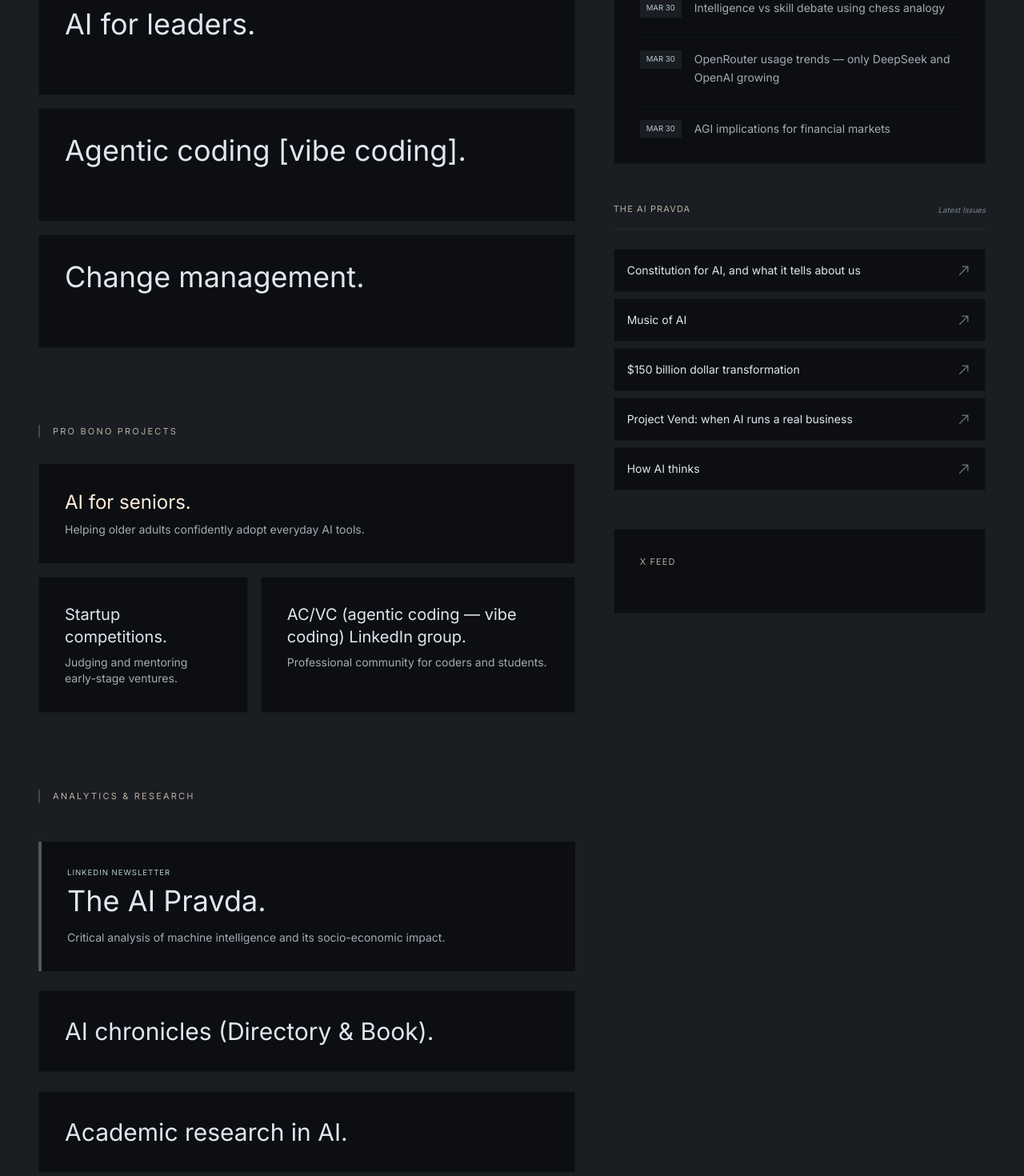
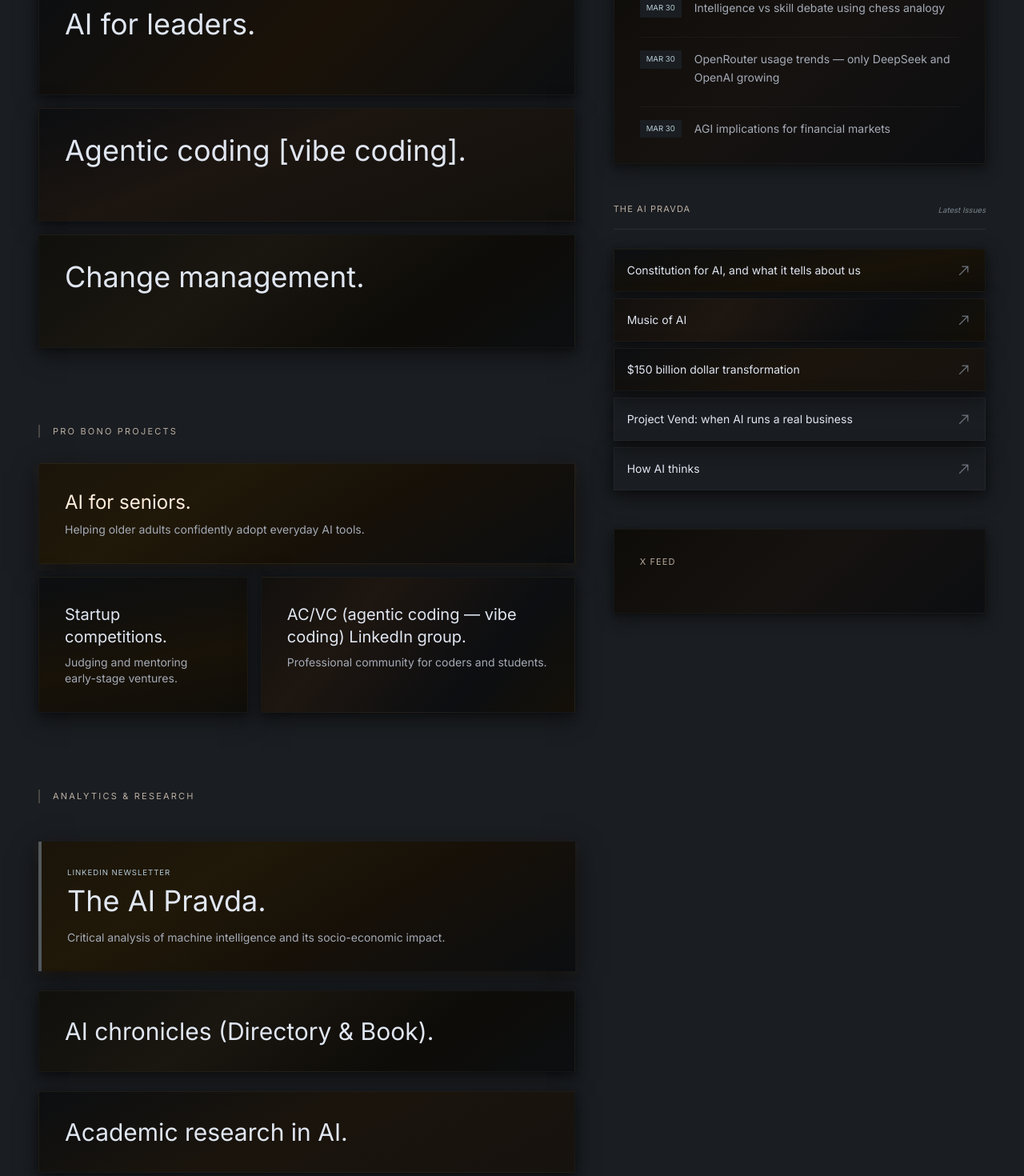
Before and after one commit to mikael-gorsky/mgorskynet, a React (Vite) app: page / in a window 1280 px wide. Shown: the part 200-1670 px from the top of the page at 80% size. Built offline with nearby package versions, Linux system fonts and the light colour scheme; no server answers.

Commit message:
Add depth to design: gradient cards and shadows
Cards use black-orange gradient variants (6 variations + featured +
widget styles). All rectangles get diffused shadows that intensify
on hover with warm orange tint.

Co-Authored-By: Claude Opus 4.6 (1M context) <noreply@anthropic.com>

```diff
--- a/src/index.css
+++ b/src/index.css
@@ -85,3 +85,45 @@
   font-variation-settings: 'FILL' 0, 'wght' 300, 'GRAD' 0, 'opsz' 24;
   font-size: 1.25rem;
 }
+
+/* Card gradient variants and shadows */
+.card {
+  box-shadow: 0 8px 24px rgba(0, 0, 0, 0.5), 0 2px 8px rgba(0, 0, 0, 0.3);
+  transition: box-shadow 0.3s ease, transform 0.3s ease;
+}
+.card:hover {
+  box-shadow: 0 12px 32px rgba(0, 0, 0, 0.6), 0 4px 12px rgba(180, 100, 30, 0.15);
+}
+
+.card-v1 {
+  background: linear-gradient(135deg, #0c0e11 0%, #1a1208 50%, #0c0e11 100%);
+}
+.card-v2 {
+  background: linear-gradient(160deg, #0c0e11 0%, #1c1510 40%, #12100c 100%);
+}
+.card-v3 {
+  background: linear-gradient(145deg, #10100c 0%, #1a1610 35%, #0e0c08 70%, #0c0e11 100%);
+}
+.card-v4 {
+  background: linear-gradient(170deg, #0c0e11 0%, #181208 60%, #100e0a 100%);
+}
+.card-v5 {
+  background: linear-gradient(130deg, #12100e 0%, #1e1610 30%, #0c0e11 70%, #141008 100%);
+}
+.card-v6 {
+  background: linear-gradient(155deg, #0c0e11 0%, #1a140c 45%, #16120e 100%);
+}
+.card-widget {
+  background: linear-gradient(140deg, #0e0c08 0%, #161210 50%, #0c0e11 100%);
+  box-shadow: 0 6px 20px rgba(0, 0, 0, 0.45), 0 2px 6px rgba(0, 0, 0, 0.25);
+}
+.card-widget:hover {
+  box-shadow: 0 10px 28px rgba(0, 0, 0, 0.55), 0 3px 10px rgba(160, 90, 20, 0.12);
+}
+.card-featured {
+  background: linear-gradient(150deg, #1a140a 0%, #201808 30%, #161008 60%, #0c0e11 100%);
+  box-shadow: 0 10px 30px rgba(0, 0, 0, 0.55), 0 3px 10px rgba(200, 120, 30, 0.1);
+}
+.card-featured:hover {
+  box-shadow: 0 14px 36px rgba(0, 0, 0, 0.65), 0 5px 14px rgba(200, 120, 30, 0.18);
+}
--- a/src/pages/Home.jsx
+++ b/src/pages/Home.jsx
@@ -1,5 +1,7 @@
 import { useState, useEffect, useRef } from 'react'
 import { Link } from 'react-router-dom'
+
+const cardVariants = ['card-v1', 'card-v2', 'card-v3', 'card-v4', 'card-v5', 'card-v6']
 
 export default function Home() {
   return (
@@ -34,11 +36,11 @@ function TeachingSection() {
         Teaching leaders and students
       </h2>
       <ul className="space-y-4">
-        {items.map((item) => (
+        {items.map((item, i) => (
           <li key={item.href}>
             <Link
               to={item.href}
-              className="block p-8 bg-surface-container-low border border-primary/5 hover:border-primary/20 transition-all group/link"
+              className={`block p-8 card ${cardVariants[i]} border border-primary/5 hover:border-primary/20 transition-all group/link`}
             >
               <span className="font-headline text-3xl md:text-4xl text-on-surface group-hover/link:text-primary transition-colors">
                 {item.title}
@@ -61,16 +63,16 @@ function ProBonoSection() {
         Pro Bono projects
       </h2>
       <div className="grid grid-cols-1 gap-4">
-        <Link to="/probono/ai-for-seniors" className="p-8 bg-surface-container-low border border-tertiary/5 hover:border-tertiary/20 transition-all">
+        <Link to="/probono/ai-for-seniors" className="p-8 card card-featured border border-tertiary/5 hover:border-tertiary/20 transition-all">
           <span className="font-headline text-2xl text-tertiary">AI for seniors.</span>
           <p className="mt-2 text-on-surface-variant font-body text-sm">Helping older adults confidently adopt everyday AI tools.</p>
         </Link>
         <div className="grid grid-cols-[2fr_3fr] gap-4">
-          <Link to="/probono/judging-startups" className="p-8 bg-surface-container-low border border-primary/5 hover:border-primary/20 transition-all">
+          <Link to="/probono/judging-startups" className="p-8 card card-v4 border border-primary/5 hover:border-primary/20 transition-all">
             <span className="font-headline text-xl text-on-surface">Startup competitions.</span>
             <p className="mt-2 text-on-surface-variant font-body text-sm">Judging and mentoring early-stage ventures.</p>
           </Link>
-          <Link to="/probono/acvc-group" className="p-8 bg-surface-container-low border border-primary/5 hover:border-primary/20 transition-all">
+          <Link to="/probono/acvc-group" className="p-8 card card-v5 border border-primary/5 hover:border-primary/20 transition-all">
             <span className="font-headline text-xl text-on-surface">AC/VC (agentic coding — vibe coding) LinkedIn group.</span>
             <p className="mt-2 text-on-surface-variant font-body text-sm">Professional community for coders and students.</p>
           </Link>
@@ -87,19 +89,19 @@ function ResearchSection() {
         Analytics &amp; research
       </h2>
       <div className="space-y-6">
-        <article className="relative p-8 bg-surface-container-low border-l-4 border-primary/40 group">
+        <article className="relative p-8 card card-featured border-l-4 border-primary/40 group">
           <Link to="/theaipravda" className="block">
             <span className="font-label text-[0.6rem] text-primary block mb-2 tracking-widest uppercase">LinkedIn Newsletter</span>
             <h3 className="font-headline text-4xl text-on-surface group-hover:italic transition-all">The AI Pravda.</h3>
             <p className="mt-4 text-on-surface-variant max-w-lg text-sm">Critical analysis of machine intelligence and its socio-economic impact.</p>
           </Link>
         </article>
-        <article className="relative p-8 bg-surface-container-low border border-primary/5 group hover:border-primary/20 transition-all">
+        <article className="relative p-8 card card-v3 border border-primary/5 group hover:border-primary/20 transition-all">
           <Link to="/aichronicles/directory" className="block">
             <h3 className="font-headline text-3xl text-on-surface">AI chronicles (Directory &amp; Book).</h3>
           </Link>
         </article>
-        <article className="relative p-8 bg-surface-container-low border border-primary/5 group hover:border-primary/20 transition-all">
+        <article className="relative p-8 card card-v6 border border-primary/5 group hover:border-primary/20 transition-all">
           <Link to="/research/academic" className="block">
             <h3 className="font-headline text-3xl text-on-surface">Academic research in AI.</h3>
           </Link>
@@ -115,7 +117,7 @@ function BusinessSection() {
 
   return (
     <section className="pt-16 border-t border-primary/10" id="business">
-      <div className="bg-surface-container-low p-12 border border-primary/5">
+      <div className="card card-v2 p-12 border border-primary/5">
         <h2 className="font-label text-[0.6875rem] uppercase tracking-[0.2em] text-tertiary/70 mb-12">Business opportunities</h2>
         <div className="grid grid-cols-1 md:grid-cols-2 gap-8 font-body text-lg text-on-surface">
           {services.map((s) => (
@@ -129,7 +131,7 @@ function BusinessSection() {
           {!showForm ? (
             <button
               onClick={() => setShowForm(true)}
-              className="inline-flex items-center gap-4 group bg-surface px-8 py-5 border border-primary/20 hover:border-primary transition-all cursor-pointer"
+              className="inline-flex items-center gap-4 group card card-v5 px-8 py-5 border border-primary/20 hover:border-primary transition-all cursor-pointer"
             >
               <span className="font-headline text-2xl text-primary group-hover:italic transition-all">Connect for engagement</span>
               <span className="material-symbols-outlined text-primary group-hover:translate-x-1 transition-transform">arrow_forward</span>
@@ -166,7 +168,7 @@ function ContactForm({ onClose }) {
 
   if (submitted) {
     return (
-      <div className="bg-surface p-8 border border-primary/20">
+      <div className="card card-v3 p-8 border border-primary/20">
         <p className="font-headline text-2xl text-primary mb-4">Message sent.</p>
         <p className="text-on-surface-variant text-sm">Thank you for reaching out. I will respond shortly.</p>
       </div>
@@ -175,7 +177,7 @@ function ContactForm({ onClose }) {
 
   if (error) {
     return (
-      <div className="bg-surface p-8 border border-primary/20">
+      <div className="card card-v3 p-8 border border-primary/20">
         <p className="font-headline text-2xl text-error mb-4">Something went wrong.</p>
         <p className="text-on-surface-variant text-sm">Please try emailing <a href="mailto:hello@mgorsky.net" className="text-primary">hello@mgorsky.net</a> directly.</p>
       </div>
@@ -185,7 +187,7 @@ function ContactForm({ onClose }) {
   return (
     <form
       onSubmit={handleSubmit}
-      className="bg-surface p-8 border border-primary/20 space-y-6"
+      className="card card-v3 p-8 border border-primary/20 space-y-6"
     >
       <div className="flex justify-between items-center mb-4">
         <h3 className="font-headline text-xl text-primary">Get in touch</h3>
@@ -209,7 +211,7 @@ function ContactForm({ onClose }) {
         <label className="font-label text-[0.6875rem] uppercase tracking-widest text-secondary mb-2 block">Message</label>
         <textarea name="message" rows={4} required className="w-full bg-transparent border-0 border-b border-outline-variant/30 focus:ring-0 focus:border-primary px-0 py-3 font-body text-on-surface placeholder:text-on-surface-variant/30 focus:outline-none resize-none" placeholder="Tell me about your project or inquiry..." />
       </div>
-      <button type="submit" className="inline-flex items-center gap-4 bg-surface-container-low px-8 py-4 border border-primary/20 hover:border-primary transition-all group">
+      <button type="submit" className="inline-flex items-center gap-4 card card-v4 px-8 py-4 border border-primary/20 hover:border-primary transition-all group">
         <span className="font-label text-sm uppercase tracking-widest text-primary">Send message</span>
         <span className="material-symbols-outlined text-primary group-hover:translate-x-1 transition-transform">arrow_forward</span>
       </button>
@@ -230,7 +232,7 @@ function WhatsNewWidget() {
   if (items.length === 0) return null
 
   return (
-    <div className="bg-surface-container-low p-8 border border-primary/5">
+    <div className="card-widget p-8 border border-primary/5">
       <h3 className="font-label text-[0.6rem] uppercase tracking-widest text-tertiary mb-6 flex items-center justify-between">
         <span>What&apos;s New</span>
         <span className="w-1.5 h-1.5 rounded-full bg-tertiary/30"></span>
@@ -273,11 +275,11 @@ function AIPravdaWidget() {
         <span className="text-[0.6rem] text-primary/60 italic">Latest Issues</span>
       </div>
       <div className="space-y-2">
-        {display.map((title) => (
+        {display.map((title, i) => (
           <Link
             key={title}
             to="/theaipravda"
-            className="flex justify-between items-center p-4 bg-surface-container-low border border-primary/5 hover:border-primary/30 transition-all group"
+            className={`flex justify-between items-center p-4 card ${cardVariants[i + 3]} border border-primary/5 hover:border-primary/30 transition-all group`}
           >
             <span className="font-body text-sm group-hover:text-primary transition-colors">{title}</span>
             <span className="material-symbols-outlined text-xs text-outline group-hover:text-primary transition-colors">north_east</span>
@@ -293,7 +295,6 @@ function XFeedWidget() {
 
   useEffect(() => {
     if (!ref.current) return
-    // Clean up any previous content
     ref.current.innerHTML = ''
 
     const anchor = document.createElement('a')
@@ -305,7 +306,6 @@ function XFeedWidget() {
     anchor.textContent = ''
     ref.current.appendChild(anchor)
 
-    // Load or re-run Twitter widgets
     if (window.twttr && window.twttr.widgets) {
       window.twttr.widgets.load(ref.current)
     } else {
@@ -321,7 +321,7 @@ function XFeedWidget() {
   }, [])
 
   return (
-    <div className="bg-surface-container-low p-8 border border-primary/5">
+    <div className="card-widget p-8 border border-primary/5">
       <h3 className="font-label text-[0.6875rem] uppercase tracking-widest text-tertiary/70 mb-6 flex items-center gap-2">
         <span>X Feed</span>
       </h3>
```
